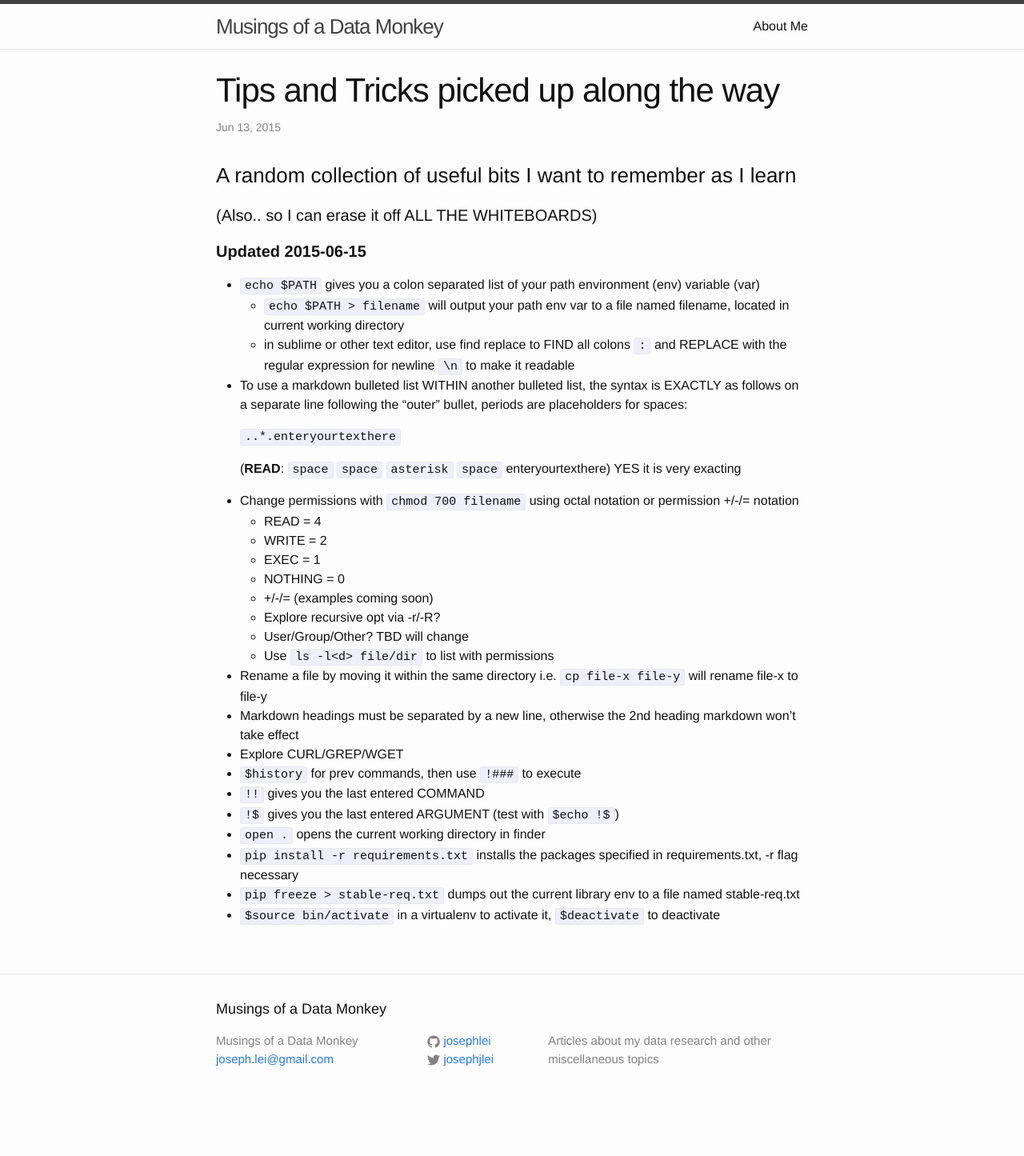
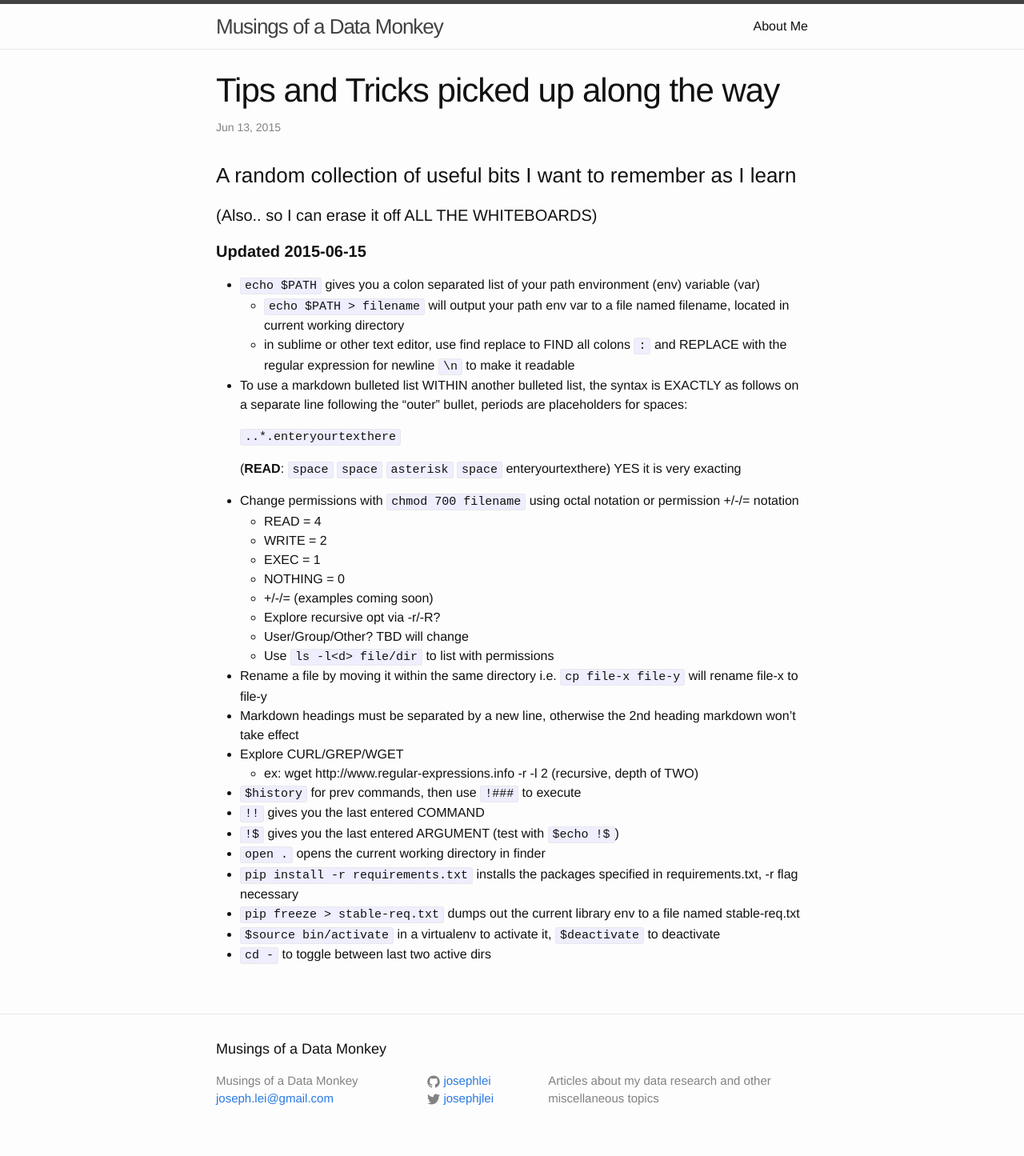
Before and after one commit to josephlei/jjl-website, a Jekyll site: the page built from _posts/2015-06-13-tips-and-tricks.markdown, in a window 1280 px wide. Shown: the whole page at 80% size. Built offline with Jekyll 4.4.1, drawn with Linux system fonts in a browser that asks for light colours; before the commit the page ends 1395 px from its top, so only the background shows below that.

Commit message:
direct shell update

```diff
--- a/_posts/2015-06-13-tips-and-tricks.markdown
+++ b/_posts/2015-06-13-tips-and-tricks.markdown
@@ -33,6 +33,7 @@ published: true
 * Rename a file by moving it within the same directory i.e. `cp file-x file-y` will rename file-x to file-y
 * Markdown headings must be separated by a new line, otherwise the 2nd heading markdown won't take effect
 * Explore CURL/GREP/WGET
+  * ex: wget http://www.regular-expressions.info -r -l 2 (recursive, depth of TWO)
 * `$history` for prev commands, then use `!###` to execute
 * `!!` gives you the last entered COMMAND
 * `!$` gives you the last entered ARGUMENT (test with `$echo !$`)
@@ -40,3 +41,4 @@ published: true
 * `pip install -r requirements.txt` installs the packages specified in requirements.txt, -r flag necessary
 * `pip freeze > stable-req.txt` dumps out the current library env to a file named stable-req.txt
 * `$source bin/activate` in a virtualenv to activate it, `$deactivate` to deactivate
+* `cd -` to toggle between last two active dirs
```
